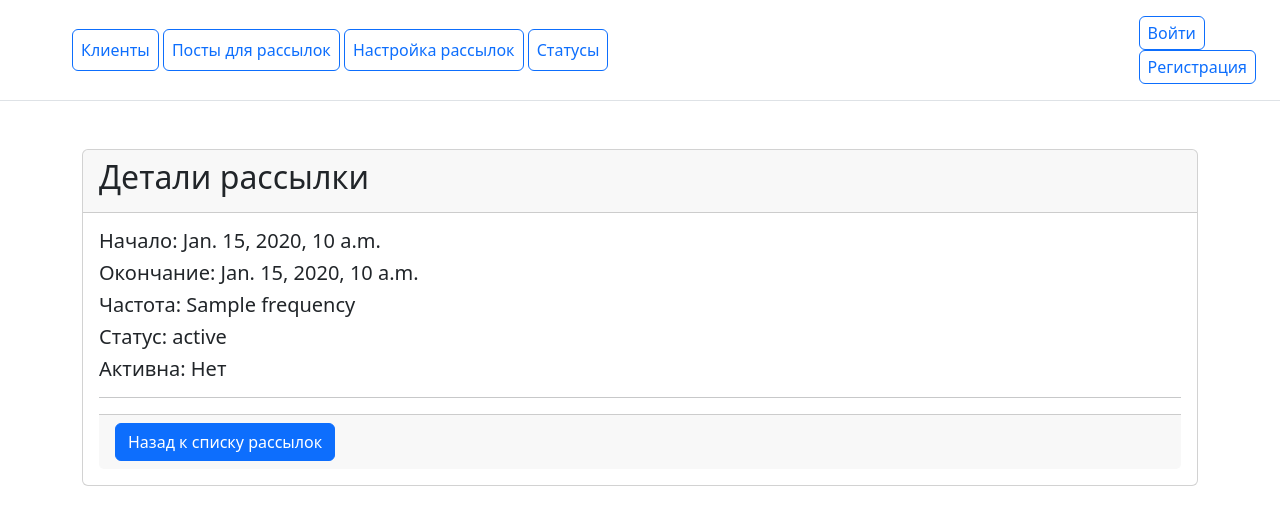
After one commit to LeeGeller/sending_message_with_appscheduler, a Django app: template schedule/templates/schedule/newsletter_detail.html in a window 1280 px wide. The commit adds this page. Shown: the top 525 px of the page. Run offline with Django 4.2, Linux system fonts and the light colour scheme; the template is opened without the code that fills it: most values are stand-ins (such as "Sample title", 1, 10 or a date in 2020).

Commit message:
Created NewsletterDetailView and permissions in html

```diff
--- a/schedule/templates/schedule/base.html
+++ b/schedule/templates/schedule/base.html
@@ -14,16 +14,20 @@
 
 <div class="d-flex flex-column flex-md-row align-items-center p-3 px-md-4 mb-3 bg-white border-bottom box-shadow">
 <nav class="ms-5">
-        {% if perms.schedule.cannot_change_newsletter_list and not user.is_superuser %}
+    {% if user.is_superuser %}
+    <a class="p-2 btn btn-outline-primary" href="{% url 'schedule:client_list' %}">Пользователи</a>
+    <a class="p-2 btn btn-outline-primary" href="{% url 'schedule:client_list' %}">Клиенты</a>
+    <a class="p-2 btn btn-outline-primary" href="{% url 'schedule:textfornewsletter_list' %}">Посты для рассылок</a>
     <a class="p-2 btn btn-outline-primary" href="{% url 'schedule:newsletter_list' %}">Настройка рассылок</a>
-        <a class="p-2 btn btn-outline-primary" href="{% url 'schedule:client_list' %}">Пользователи</a>
-        {% else %}
+    <a class="p-2 btn btn-outline-primary" href="{% url 'schedule:log_list' %}">Статусы</a>
+    {% elif not user.is_staff %}
     <a class="p-2 btn btn-outline-primary" href="{% url 'schedule:client_list' %}">Клиенты</a>
     <a class="p-2 btn btn-outline-primary" href="{% url 'schedule:textfornewsletter_list' %}">Посты для рассылок</a>
     <a class="p-2 btn btn-outline-primary" href="{% url 'schedule:newsletter_list' %}">Настройка рассылок</a>
     <a class="p-2 btn btn-outline-primary" href="{% url 'schedule:log_list' %}">Статусы</a>
     {% endif %}
-        {% if user.is_superuser %}
+    {% if perms.schedule.cannot_change_newsletter %}
+    <a class="p-2 btn btn-outline-primary" href="{% url 'schedule:newsletter_list' %}">Настройка рассылок</a>
     <a class="p-2 btn btn-outline-primary" href="{% url 'schedule:client_list' %}">Пользователи</a>
     {% endif %}
 </nav>
--- /dev/null
+++ b/schedule/templates/schedule/newsletter_detail.html
@@ -0,0 +1,42 @@
+{% extends "schedule/base.html" %}
+
+{% block content %}
+<div class="container mt-5">
+    <div class="row">
+        <div class="col-md-12">
+            <div class="card">
+                <div class="card-header">
+                    <h2>Детали рассылки</h2>
+                </div>
+                <div class="card-body">
+                    <h5 class="card-title">Начало: {{ newsletter.start_time }}</h5>
+                    <h5 class="card-title">Окончание: {{ newsletter.end_time }}</h5>
+                    <h5 class="card-title">Частота: {{ newsletter.frequency }}</h5>
+                    <h5 class="card-title">Статус: {{ newsletter.status_of_newsletter }}</h5>
+                    <h5 class="card-title">Активна: {{ newsletter.is_active|yesno:"Да,Нет" }}</h5>
+
+                    <hr>
+                    {% if perms.schedule.cannot_change_newsletter %}
+                    <h5>Клиенты:</h5>
+                    <ul class="list-group mb-3">
+                        {% for client in newsletter.clients.all %}
+                        <li class="list-group-item">{{ client.name }}</li>
+                        {% endfor %}
+                    </ul>
+                    <hr>
+                    <h5>Сообщения:</h5>
+                    <ul class="list-group mb-3">
+                        {% for message in newsletter.message.all %}
+                        <li class="list-group-item">{{ message.content }}</li>
+                    </ul>
+                    {% endfor %}
+                </div>
+                {% endif %}
+                <div class="card-footer">
+                    <a href="{% url 'schedule:newsletter_list' %}" class="btn btn-primary">Назад к списку рассылок</a>
+                </div>
+            </div>
+        </div>
+    </div>
+</div>
+{% endblock %}
```
Also changed, not shown: schedule/migrations/0012_alter_newsletter_options.py (added), schedule/migrations/0013_alter_newsletter_options.py (added), schedule/migrations/0014_alter_newsletter_options.py (added), schedule/migrations/0015_alter_newsletter_options.py (added), schedule/migrations/0016_alter_newsletter_options.py (added), schedule/migrations/0017_alter_newsletter_options.py (added), schedule/migrations/0018_alter_newsletter_options.py (added), schedule/migrations/0019_alter_newsletter_options.py (added), users/migrations/0014_alter_user_options.py (added), users/migrations/0015_alter_user_options.py (added), users/migrations/0016_alter_user_options.py (added), users/migrations/0017_alter_user_options.py (added), users/migrations/0018_alter_user_options.py (added). Lines whose indentation alone changed are shown as unchanged.
